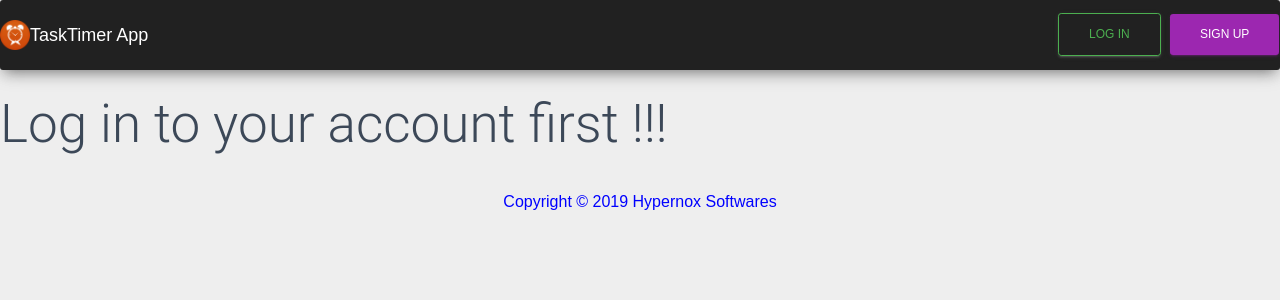
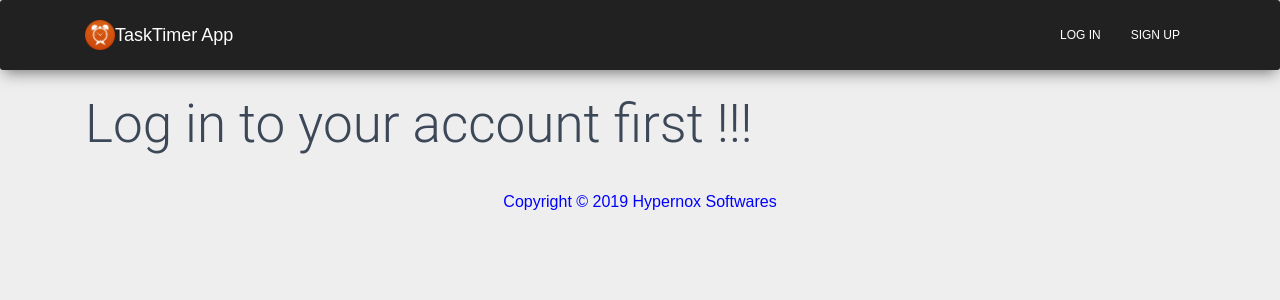
Before and after one commit to hyperonx/DjangoTimerApp, a Django app: page / in a window 1280 px wide. Shown: the top 300 px of the page. Run offline with Django 3.2, Linux system fonts and the light colour scheme; some libraries are stand-ins or nearby versions; some web fonts are replaced.

Commit message:
minor tweaks

```diff
--- a/templates/partials/_navbar.html
+++ b/templates/partials/_navbar.html
@@ -1,5 +1,6 @@
 {% load static %}
 <nav class="navbar navbar-expand-md navbar-dark bg-dark mb-4">
+    <div class="container">
         <a class="navbar-brand" href="{% url 'home' %}">
             <img src="{%static 'img/timer-icon.png'%}" width="30" height="30" class="d-inline-block align-top"
                 alt="">TaskTimer App</a>
@@ -26,13 +27,20 @@
                 </li>
             </ul>
             {% else %}
-        <form class="form-inline ml-auto">
-            <a href="{% url 'login' %}" class="btn btn-outline-success">
+            <ul class=" navbar-nav ml-auto">
+                <li class="nav-item">
+                    <!-- <form class="form-inline ml-auto"> -->
+                    <a href="{% url 'login' %}" class="nav-link">
                         Log In</a>
-            <a href="{% url 'signup' %}" class="btn btn-primary ml-2">
+                </li>
+                <li class="nav-item">
+                    <a href="{% url 'signup' %}" class="nav-link">
 
                         Sign up</a>
-        </form>
+                </li>
+                <!-- </form> -->
+            </ul>
             {% endif %}
         </div>
+    </div>
 </nav>
--- a/templates/tasks/index.html
+++ b/templates/tasks/index.html
@@ -1,4 +1,3 @@
-
 {% extends 'base.html' %}
 {% block title %} Welcome {% endblock %}
 {%load static%}
@@ -60,7 +59,7 @@
                                 </button>
                             </div>
                             <div id="duration_bar_{{item.id}}"></div>
-                            <p id="remaining_time_{{item.id}}" style ="font-size: 24px" class = "text-center"></p>
+                            <p id="remaining_time_{{item.id}}" style="font-size: 24px" class="text-center"></p>
                             {% endif %} {% endfor %}
                         </ul>
                     </div>
@@ -71,7 +70,8 @@
 </div>
 
 {% else %}
-
-<h1>Log in to your account first !!!</h1>
+<div class="container">
+    <h1>Log in to your account first !!!</h1>
+</div>
 {% endif %}
 {% endblock %}
```
Lines whose indentation alone changed are shown as unchanged.
